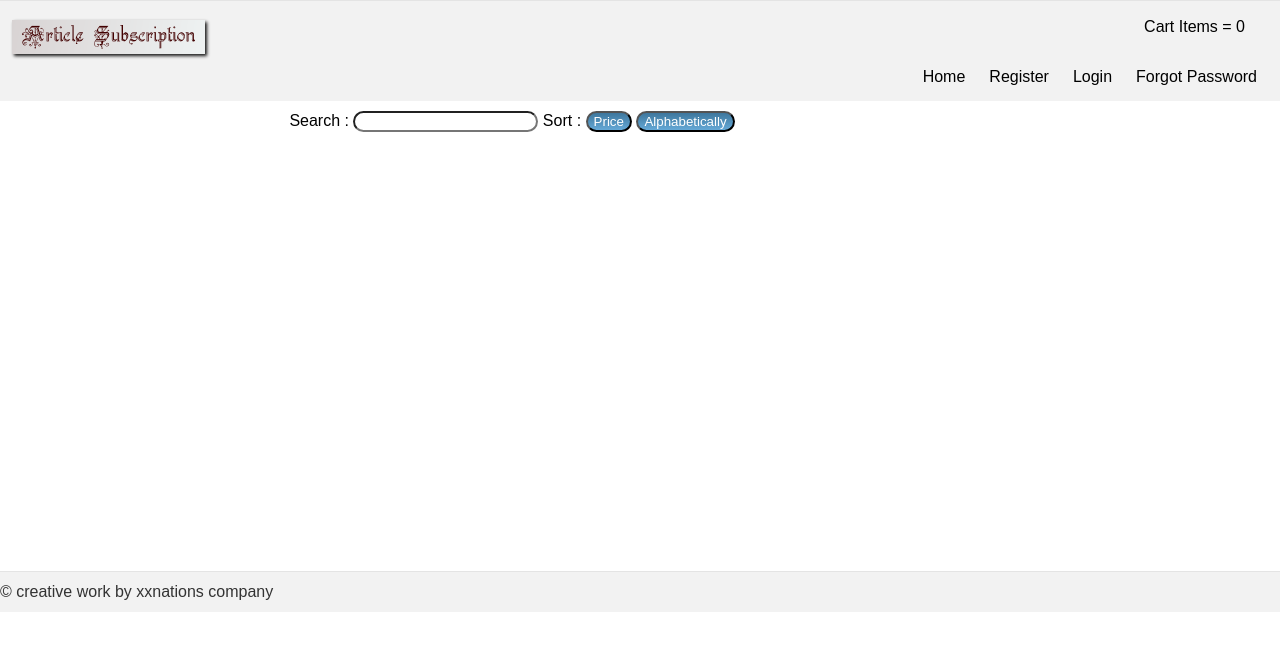
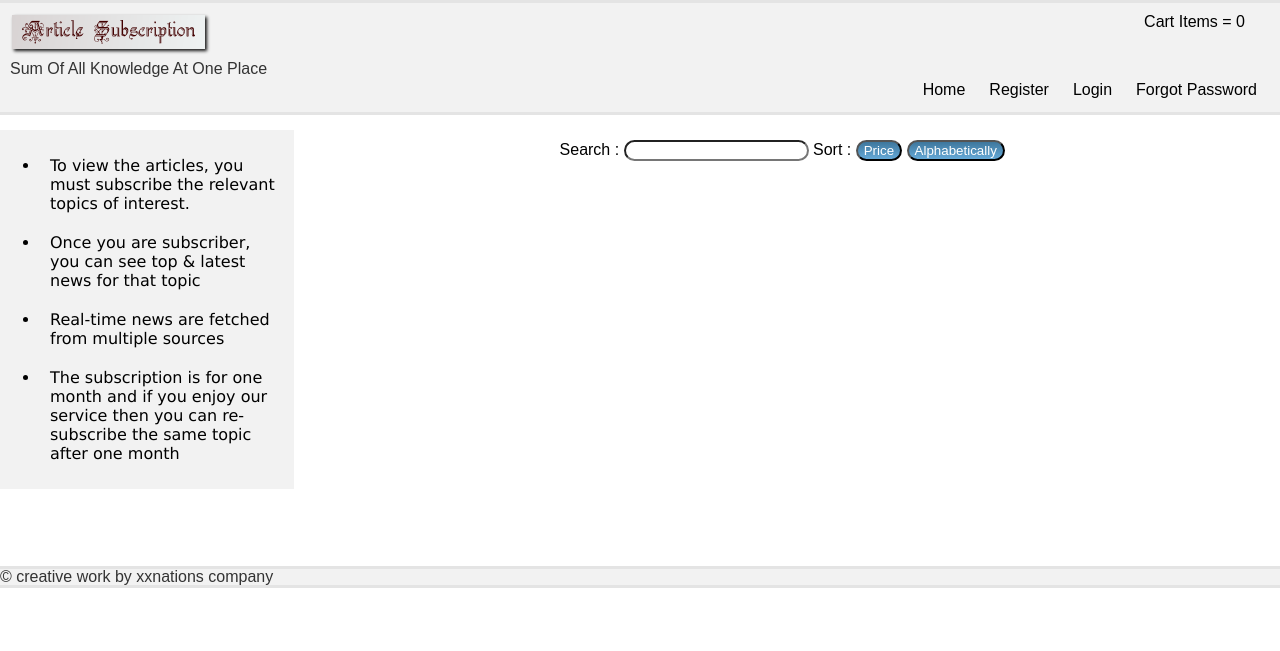
Before and after one commit to xxnations/WPL-Project, a PHP site: page /index.php in a window 1280 px wide. Shown: the top 651 px of the page. Run offline with PHP 8.4, Linux system fonts and the light colour scheme; data that the repository does not hold is empty.

Commit message:
styling  and formatting on home page

```diff
--- a/project/common/header.php
+++ b/project/common/header.php
@@ -4,7 +4,10 @@
 ?>
 <div id="headerdiv">
     <div id="headeroptionsmain" class="headeroptionsmain">
-       <div id="headerimage"> <img src="../project/images/title.png" alt="The Article Subscription"> </div>
+       <div id="headerimage"> <img src="../project/images/title.png" alt="The Article Subscription">
+           <br>Sum Of All Knowledge At One Place
+
+       </div>
        <div id="shoppingcartdiv">
             <?php
             if (empty($_SESSION['cart'])) {
@@ -42,7 +45,9 @@ else
     ?>
 <div id="headerdiv">
     <div id="headeroptionsmain" class="headeroptionsmain">
-        <div id="headerimage"> <img src="../project/images/title.png" alt="The Article Subscription"> </div>
+        <div id="headerimage"> <img src="../project/images/title.png" alt="The Article Subscription">
+            <br>Sum Of All Knowledge At One Place
+        </div>
        <div id="shoppingcartdiv">
             <?php
             if (empty($_SESSION['cart'])) {
--- a/project/css/common.css
+++ b/project/css/common.css
@@ -165,11 +165,12 @@
        height: 100px;
        background-repeat: repeat;*/
 background: #f2f2f2;
-border-top: 1px solid #e4e4e4;
+border-bottom: 3px solid #e4e4e4;
+border-top: 3px solid #e4e4e4;
 color: #333;
 //line-height: 40px;
        width: 100%;
-       height: 100px;
+       //height: 10%;
 
    }
 
@@ -181,21 +182,29 @@ color: #333;
        background-repeat: repeat;
        bottom: 0;
        position: static;*/
+background: #f2f2f2;
+border-bottom: 3px solid #e4e4e4;
+border-top: 3px solid #e4e4e4;
+line-height: 100%;
+color: #333;
 
-background: #f2f2f2;
-border-top: 1px solid #e4e4e4;
-line-height: 40px;
-color: #333;
+//margin-bottom: 0px;
+height: 10%;
+position: relative;
+
 
 
    }
 
+
+
    #body
    {
        position: relative;
-       height: 470px;
-       width: 80%;
-       overflow: hidden;
+       //height: 80%;
+       //width: 80%;
+     //  overflow: hidden;
+     overflow-y: auto;
 
    }
 
@@ -212,6 +221,7 @@ color: #333;
 #searchbardiv
 {
     padding: 10px;
+
     text-align: center;
 
 
@@ -249,7 +259,7 @@ color: #333;
 #headerimage
 {
     float: left;
-    width: 200px;
+    width: 300px;
 }
 .topicbox:hover
 {
@@ -282,7 +292,6 @@ color: #333;
 
 #headeroptionsmain
 {
-    margin-top: 7px;
     padding: 10px;
     overflow-y:auto;
 }
@@ -357,3 +366,37 @@ li > a:link
 #registertable tr td span{
     font-weight: normal;
 }
+
+#textdiv{
+    display: inline;
+    float: left;
+    width: 23%;
+    //text-align: justify;
+    background-color: #F2F2F2;
+    font-family: Lucida Sans Unicode;
+    //height: 80%;
+}
+
+#topicsdiv{
+    display: inline;
+
+    //height: 80%;
+}
+
+#body
+{
+     height: 70%;
+     padding-top: 20px;
+
+}
+#header
+{
+    height: 110px;
+
+}
+#footer
+{
+    margin-top: 6%;
+    margin-bottom: 2%;
+
+}
--- a/project/editprofile.php
+++ b/project/editprofile.php
@@ -247,7 +247,7 @@ exit;
              </div>
         </div>
        <?php } ?>
-            <div id="footer">
+            <div id="footest first be subscribed to the mailing list (see how to subscribe below).r">
                 <?php
        include("common/footer.php"); ?>
             </div>
--- a/project/index.php
+++ b/project/index.php
@@ -25,10 +25,20 @@ include('Databaseadapter.php');
         </div>
         <div id="body">
 
+            <div id="topicsdiv">
 
 <?php if(empty($_SESSION['user']))
 {
 ?>
+                <div id="textdiv">
+
+            <ul>
+                <li>To view the articles, you must subscribe the relevant topics of interest.</li>
+                <li>Once you are subscriber, you can see top & latest news for that topic</li>
+                <li>Real-time news are fetched from multiple sources</li>
+                <li>The subscription is for one month and if you enjoy our service then you can re-subscribe the same topic after one month</li>
+            </ul>
+            </div>
             <div id="searchbardiv"> Search : <input type="text" id="searchbar" name="searchbar" >
                 <div id="sortbar" class="sortbar">Sort :
                     <input type="button" id="price" value="Price">
@@ -101,6 +111,7 @@ foreach ($checkSubscription as $key => $value) {
 </div>
 </div>
 <?php }?>    </div>
+        </div>
             <div id="footer">
                 <?php include("common/footer.php"); ?>
             </div>
```
